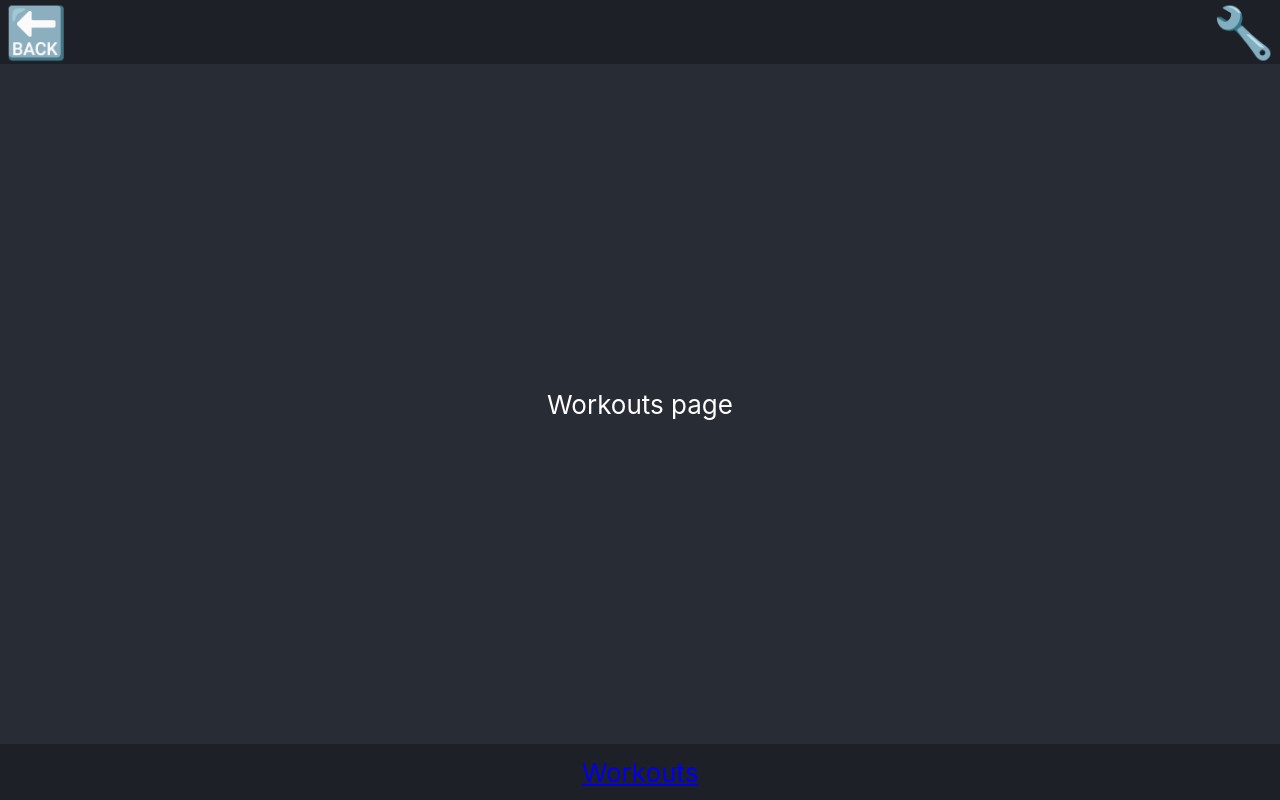
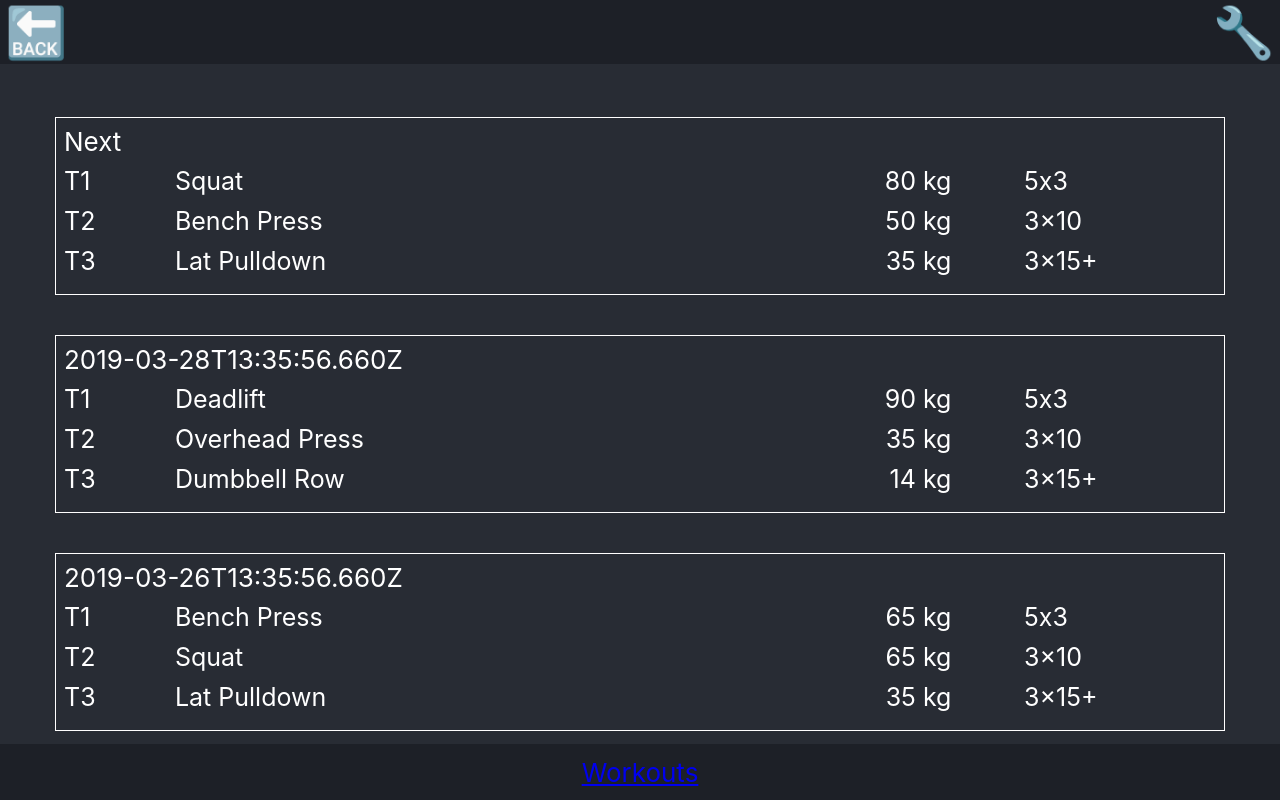
Before and after one commit to JakeRowsell89/gzclp, a React (Create React App) app: page /workouts in a window 1280 px wide. Built offline with nearby package versions, Linux system fonts and the light colour scheme.

Commit message:
✨Workouts page

```diff
--- a/src/components/Footer.js
+++ b/src/components/Footer.js
@@ -2,15 +2,14 @@ import React, { Component } from 'react';
 import { Link } from 'react-router-dom'
 import './Footer.css';
 
-import Workouts from './pages/Workouts'
-
+import { PATHS } from '../constants'
 
 class Footer extends Component {
   render() {
     console.log('rerender')
     return (
       <footer className="App-footer">
-        <Link to="/workouts">Workouts</Link>
+        <Link to={PATHS.workouts}>Workouts</Link>
       </footer>
     )
   }
--- a/src/components/Header.js
+++ b/src/components/Header.js
@@ -1,5 +1,5 @@
 import React, { Component } from 'react';
-import { BrowserRouter as Router, Route } from "react-router-dom";
+import { Route } from "react-router-dom";
 
 import './Header.css';
 import Settings from './buttons/Settings'
--- /dev/null
+++ b/src/components/WorkoutTile.css
@@ -0,0 +1,39 @@
+.Workout-tile {
+  min-height: 15vh;
+  margin-top: 5vh;
+  min-width: 90vw;
+  padding: 1vh;
+  border: 1px solid;
+}
+
+.Workout-tile .tile-row {
+  display: flex;
+  flex-direction: row;
+  justify-content: space-between;
+  text-align: left;
+  min-height: 5vh;
+  font-size: calc(9px + 2vmin);
+}
+
+.Workout-tile .date {
+  text-align: left;
+  min-height: 5vh;
+}
+
+.Workout-tile .tier {
+  min-width: 3vw;
+}
+
+.Workout-tile .exercise {
+  min-width: 40vw;
+}
+
+.Workout-tile .weight {
+  width: 15vw;
+  text-align: right;
+}
+
+.Workout-tile .reps {
+  min-width: 15vw;
+  text-align: left;
+}
--- /dev/null
+++ b/src/components/WorkoutTile.js
@@ -0,0 +1,24 @@
+import React, { Component } from 'react';
+import './WorkoutTile.css';
+
+
+class Footer extends Component {
+  render() {
+    console.log('rerender with props', this.props.workout)
+    return (
+      <div className="Workout-tile">
+        <div className="date">{this.props.workout.date ? this.props.workout.date : 'Next'}</div>
+        {this.props.workout.exercises.map((exercise, i) => (
+          <div key={i} className="tile-row">
+            <div className="tier">T{exercise.tier}</div>
+            <div className="exercise">{exercise.name}</div>
+            <div className="weight">{exercise.weight.amount} {exercise.weight.unit}</div>
+            <div className="reps">{exercise.reps}</div>
+          </div>
+        ))}
+      </div>
+    )
+  }
+}
+
+export default Footer
--- a/src/components/pages/Workouts.js
+++ b/src/components/pages/Workouts.js
@@ -1,9 +1,21 @@
 import React, { Component } from 'react';
+import WorkoutTile from '../WorkoutTile'
+import workouts from '../../fixtures/workouts'
 
 class Workouts extends Component {
   render() {
+    console.log(workouts)
     return (
-      <div className="App-page">Workouts page</div>
+      <div className="App-page">
+        {
+          workouts.slice(0, 3).map((workout, i) => {
+            return (
+              <WorkoutTile key={i} workout={workout} />
+            )
+          })
+        }
+      </div>
+
     )
   }
 }
--- a/src/fixtures/workout.json
+++ b/src/fixtures/workout.json
@@ -1,6 +1,7 @@
 {
   "day": 1,
   "completed": false,
+  "date": null,
   "exercises": [
     {
       "completed": false,
--- a/src/fixtures/workouts.json
+++ b/src/fixtures/workouts.json
@@ -2,6 +2,7 @@
   {
     "day": 1,
     "completed": false,
+    "date": null,
     "exercises": [
       {
         "completed": false,
@@ -40,10 +41,11 @@
   },
   {
     "day": 4,
-    "completed": false,
+    "completed": true,
+    "date": "2019-03-28T13:35:56.660Z",
     "exercises": [
       {
-        "completed": false,
+        "completed": true,
         "tier": 1,
         "stage": 1,
         "name": "Deadlift",
@@ -54,7 +56,7 @@
         }
       },
       {
-        "completed": false,
+        "completed": true,
         "tier": 2,
         "stage": 1,
         "name": "Overhead Press",
@@ -65,7 +67,7 @@
         }
       },
       {
-        "completed": false,
+        "completed": true,
         "tier": 3,
         "stage": 1,
         "name": "Dumbbell Row",
@@ -79,10 +81,11 @@
   },
   {
     "day": 3,
-    "completed": false,
+    "completed": true,
+    "date": "2019-03-26T13:35:56.660Z",
     "exercises": [
       {
-        "completed": false,
+        "completed": true,
         "tier": 1,
         "stage": 1,
         "name": "Bench Press",
@@ -93,7 +96,7 @@
         }
       },
       {
-        "completed": false,
+        "completed": true,
         "tier": 2,
         "stage": 1,
         "name": "Squat",
@@ -104,7 +107,7 @@
         }
       },
       {
-        "completed": false,
+        "completed": true,
         "tier": 3,
         "stage": 1,
         "name": "Lat Pulldown",
@@ -118,10 +121,11 @@
   },
   {
     "day": 2,
-    "completed": false,
+    "completed": true,
+    "date": "2019-03-23T13:35:56.660Z",
     "exercises": [
       {
-        "completed": false,
+        "completed": true,
         "tier": 1,
         "stage": 1,
         "name": "Overhead Press",
@@ -132,7 +136,7 @@
         }
       },
       {
-        "completed": false,
+        "completed": true,
         "tier": 2,
         "stage": 1,
         "name": "Deadlift",
@@ -143,7 +147,7 @@
         }
       },
       {
-        "completed": false,
+        "completed": true,
         "tier": 3,
         "stage": 1,
         "name": "Dumbbell Row",
@@ -157,10 +161,11 @@
   },
   {
     "day": 1,
-    "completed": false,
+    "completed": true,
+    "date": "2019-03-21T13:35:56.660Z",
     "exercises": [
       {
-        "completed": false,
+        "completed": true,
         "tier": 1,
         "stage": 1,
         "name": "Squat",
@@ -171,7 +176,7 @@
         }
       },
       {
-        "completed": false,
+        "completed": true,
         "tier": 2,
         "stage": 1,
         "name": "Bench Press",
@@ -182,7 +187,7 @@
         }
       },
       {
-        "completed": false,
+        "completed": true,
         "tier": 3,
         "stage": 1,
         "name": "Lat Pulldown",
```
